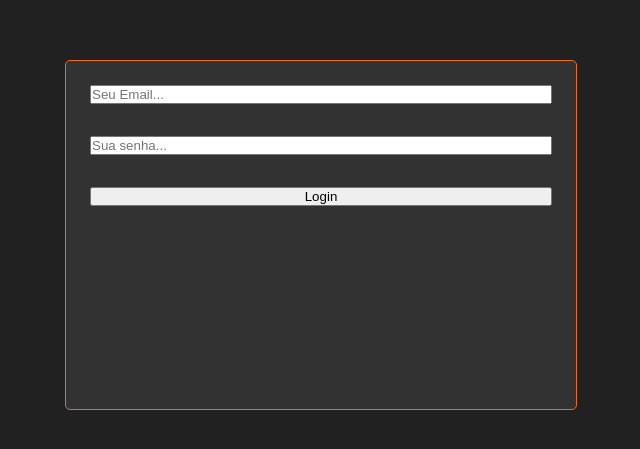
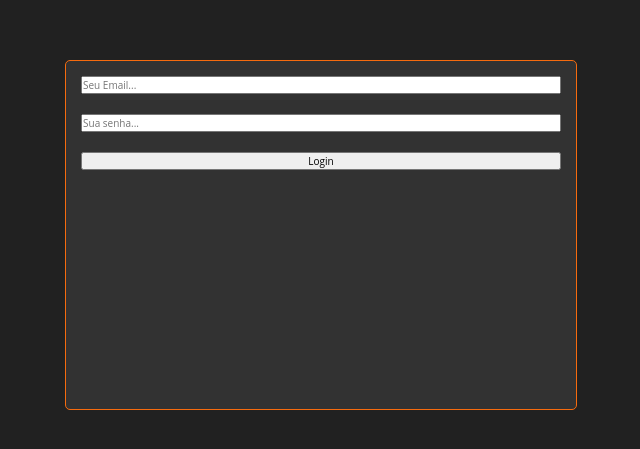
Before and after one commit to YagoFogaca/To-Do-List-React-TS, a React (Vite) app in the folder to-do-list/: page / in a window 1280 px wide. Shown: the part 165-614 px from the top of the page, without its empty margins (319-959 px from the left). Built offline with nearby package versions, Linux system fonts and the light colour scheme.

Commit message:
feat: font implementation

```diff
--- a/to-do-list/src/styles/global.ts
+++ b/to-do-list/src/styles/global.ts
@@ -1,11 +1,14 @@
 import { createGlobalStyle } from 'styled-components';
 
 export default createGlobalStyle`
+@import url('https://fonts.googleapis.com/css2?family=Open+Sans:wght@300;400&display=swap');
     *{
         margin: 0;
         padding: 0;
         outline: 0;
         box-sizing: border-box;
+        font-size: 10px;
+        font-family: 'Open Sans', sans-serif;
     }
     html, body, #root {
         height: 100%;
```
